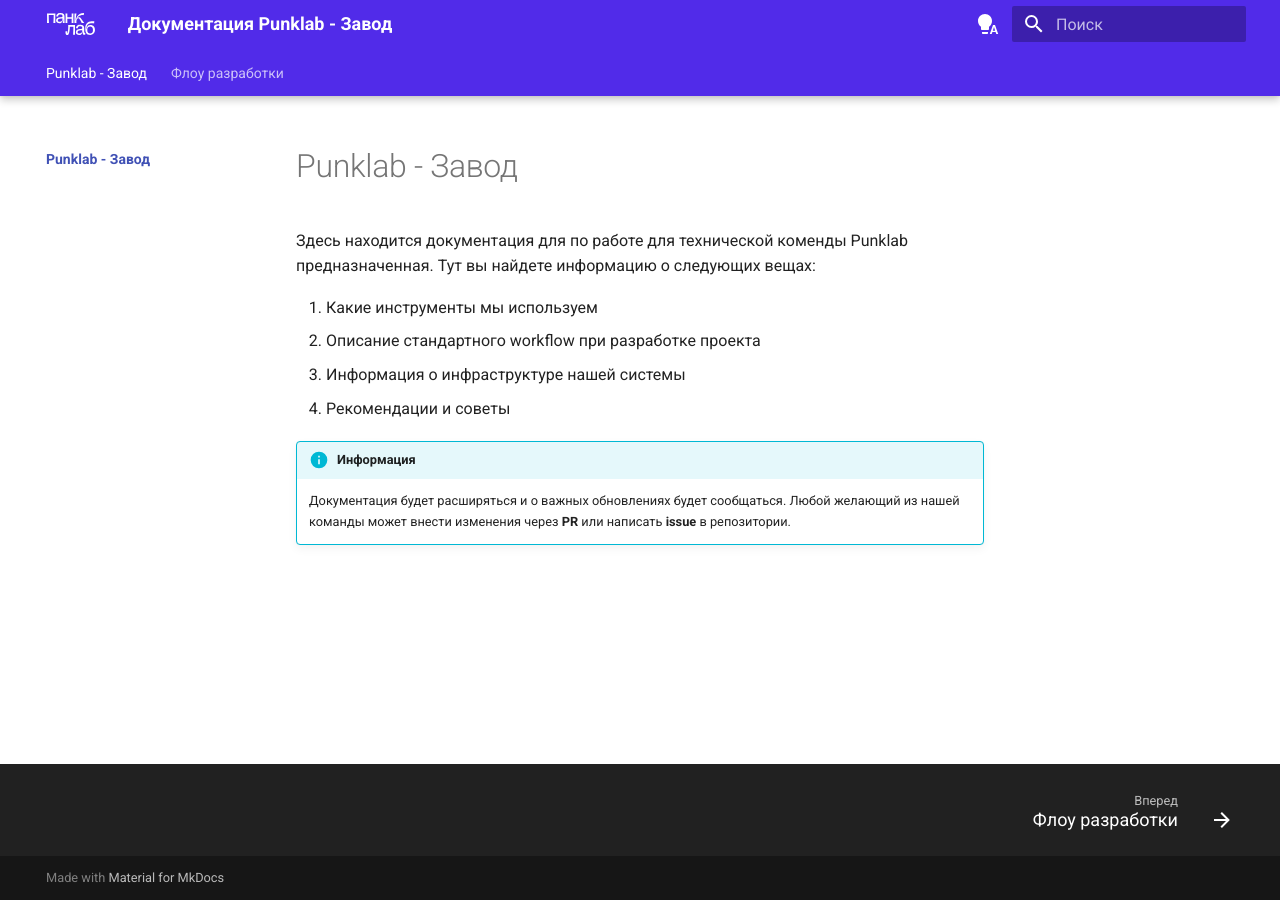
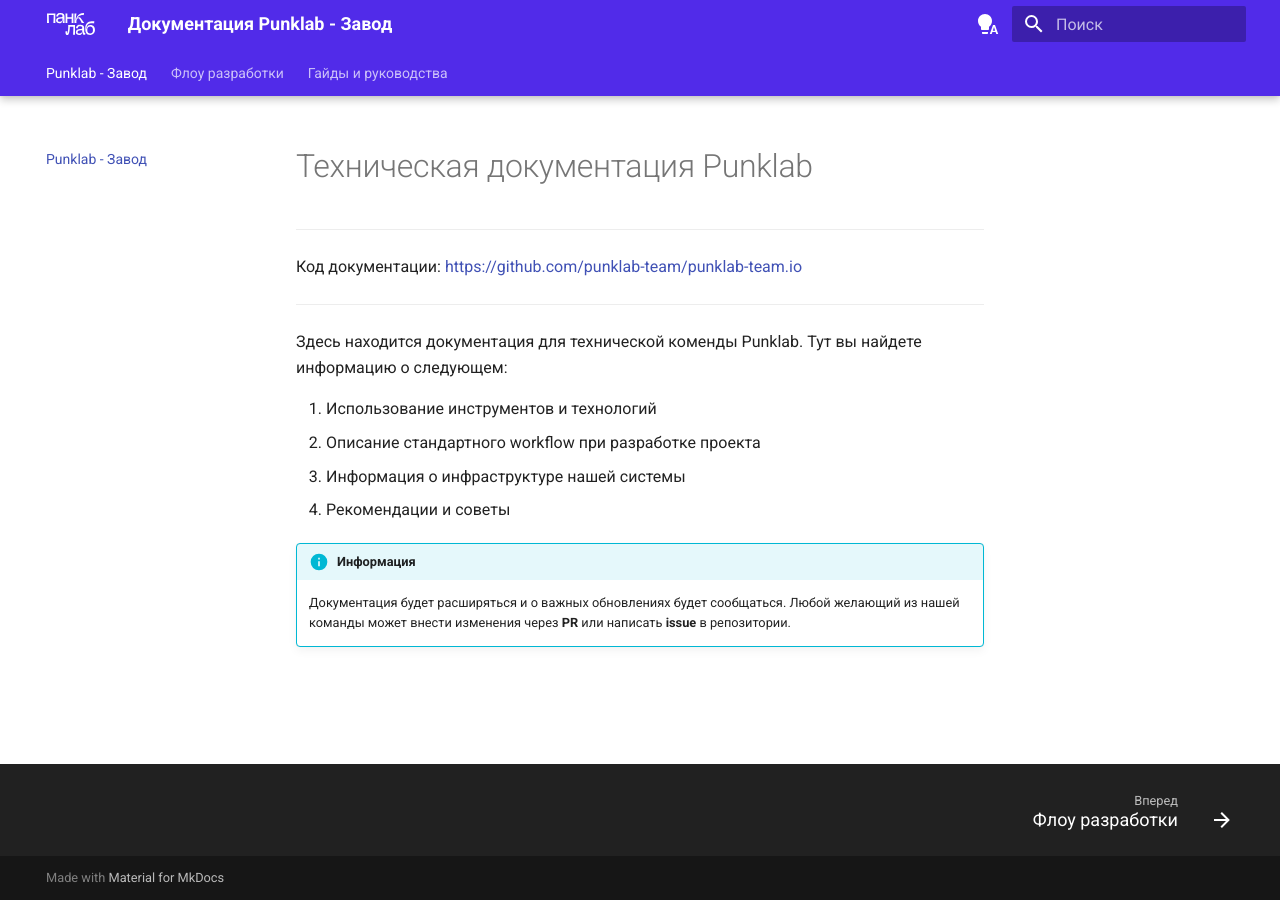
Before and after one commit to pyuscherbakov/punklab-team.io, an MkDocs documentation site: the page built from docs/index.md, in a window 1280 px wide. Built offline with MkDocs 1.6.1 and Material for MkDocs 9.7.7, drawn with Linux system fonts in a browser that asks for light colours.

```diff
--- a/docs/index.md
+++ b/docs/index.md
@@ -1,5 +1,3 @@
-# Punklab - Завод
-
 <!-- <style>
     .logo {
         width: 256px;
@@ -11,9 +9,16 @@
   <img class="logo" src="static/img/logo.png" alt="FastAPI">
 </p> -->
 
-Здесь находится документация для по работе для технической коменды Punklab предназначенная. Тут вы найдете информацию о следующих вещах:
+# Техническая документация Punklab
 
-  1. Какие инструменты мы используем
+---
+
+Код документации: <https://github.com/punklab-team/punklab-team.io>
+
+---
+Здесь находится документация для технической коменды Punklab. Тут вы найдете информацию о следующем:
+
+  1. Использование инструментов и технологий
   2. Описание стандартного workflow при разработке проекта
   3. Информация о инфраструктуре нашей системы
   4. Рекомендации и советы
--- a/mkdocs.yml
+++ b/mkdocs.yml
@@ -69,7 +69,6 @@ theme:
       icon: material/lightbulb-outline
       name: Переключиться на тему системы
   features:
-  - navigation.indexes
   - content.code.annotate
   - content.code.copy
   # - content.code.select
@@ -82,7 +81,6 @@ theme:
   - navigation.instant.prefetch
   # - navigation.instant.preview
   - navigation.instant.progress
-  - navigation.path
   - navigation.tabs
   - navigation.tabs.sticky
   - navigation.top
@@ -93,17 +91,19 @@ theme:
   - toc.follow
 
 nav:
-- Punklab - Завод:
-    - index.md
-- Флоу разработки:
+  - Punklab - Завод: index.md
+  - Флоу разработки:
     - development_flow/index.md
     - development_flow/system_design.md
     - development_flow/development.md
     - development_flow/technical_documentation.md
     - development_flow/deploy.md
-# - Инфраструктура:
-#     - infrastructure/index.md
-# - Команда:
-#     - team/index.md
+  - Гайды и руководства:
+    - Фундаментальные знания:
+      - guides/fundamental/solid.md
+    - Технологии:
+      - guides/technologies/makefile.md
+  # - Команда:
+  #     - team/index.md
 extra_css:
 - static/css/extra.css
```
Also changed, not shown: docs/guides/fundamental/solid.md (added, +46 -0 lines), docs/guides/technologies/makefile.md (added, +82 -0 lines).
